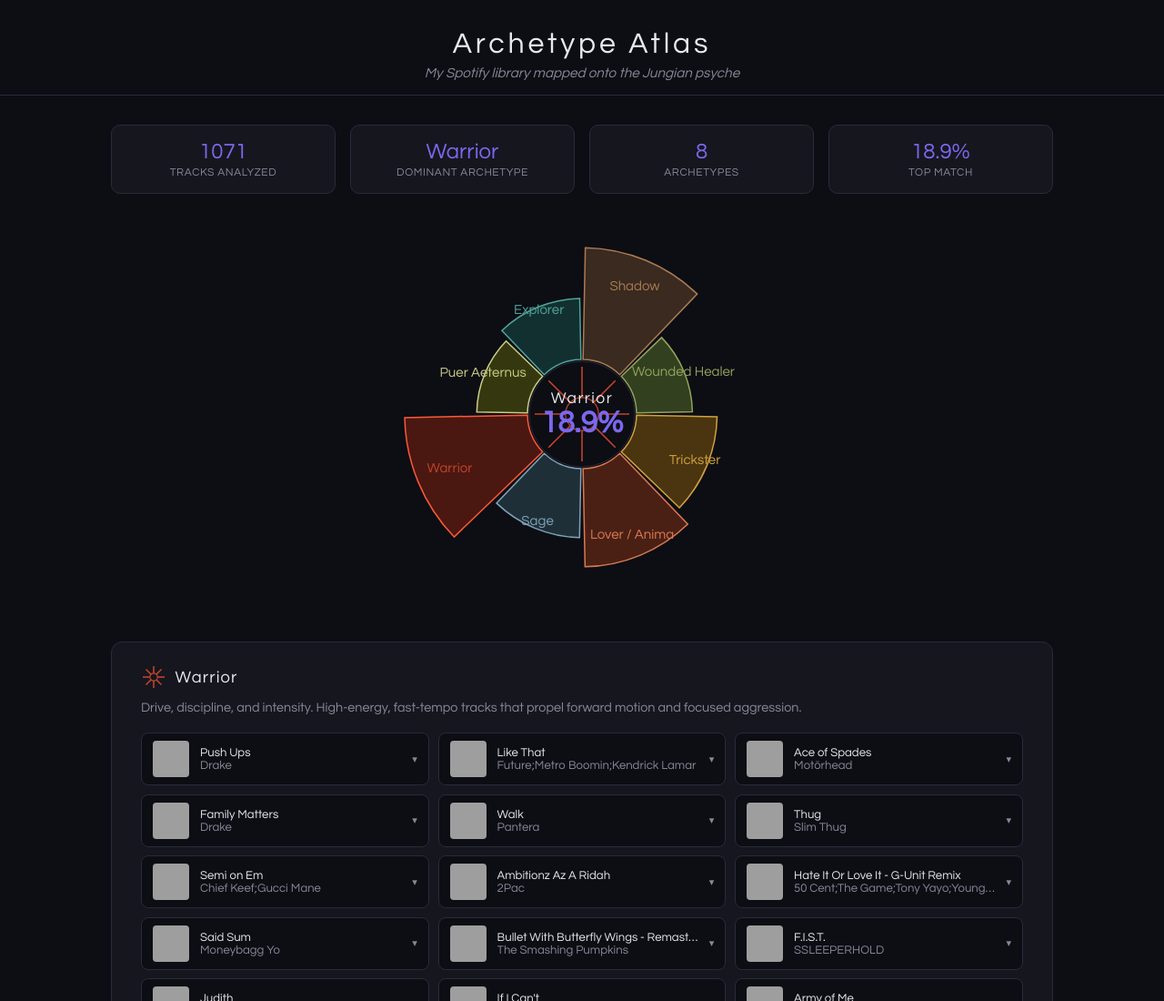
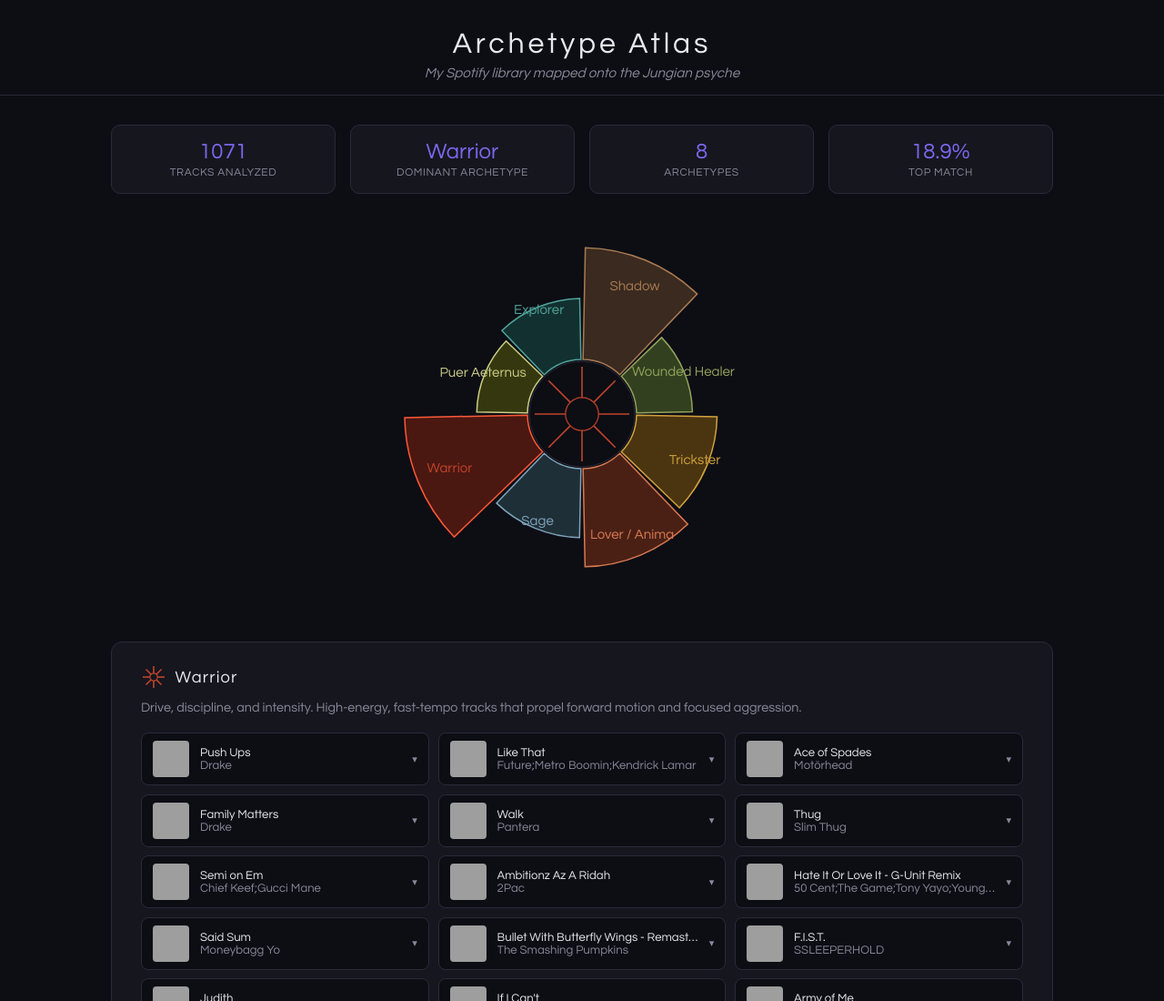
Before and after one commit to jessestrait/archetype-atlas, a plain HTML site: page index.html in a window 1280 px wide. Shown: the top 1100 px of the page at 91% size. Drawn offline with Linux system fonts and the light colour scheme; grey boxes are pictures that could not be loaded.

Commit message:
Remove now-redundant center text, keep just the emblem
The archetype name/pct in the wheel's center was redundant once the
large emblem was added there, and with the detail panel already
showing both below.

Co-Authored-By: Claude Sonnet 5 <noreply@anthropic.com>

```diff
--- a/index.html
+++ b/index.html
@@ -101,26 +101,6 @@
       align-items: center;
       justify-content: center;
       transition: opacity 0.2s;
-    }
-
-    #mandala-label {
-      position: absolute;
-      top: 50%;
-      left: 50%;
-      transform: translate(-50%, -50%);
-      text-align: center;
-      pointer-events: none;
-      width: 120px;
-    }
-    #mandala-label .arch-name {
-      font-size: 1.1rem;
-      letter-spacing: 0.08em;
-      color: var(--text);
-    }
-    #mandala-label .arch-pct {
-      font-size: 2.1rem;
-      font-weight: bold;
-      color: var(--accent);
     }
 
     /* ── Detail panel ── */
@@ -319,10 +299,6 @@
   <div id="mandala-wrap">
     <svg id="mandala" viewBox="-210 -210 420 420" xmlns="http://www.w3.org/2000/svg"></svg>
     <div id="mandala-emblem"></div>
-    <div id="mandala-label">
-      <div class="arch-name" id="lbl-name">tap a slice</div>
-      <div class="arch-pct" id="lbl-pct"></div>
-    </div>
   </div>
 
   <div id="detail">
@@ -547,8 +523,6 @@ function selectArchetype(idx) {
   document.querySelectorAll('.arc-slice').forEach(el => el.classList.remove('active'));
   document.querySelectorAll(`.arc-slice[data-idx="${idx}"]`).forEach(el => el.classList.add('active'));
 
-  document.getElementById('lbl-name').textContent = arch.name;
-  document.getElementById('lbl-pct').textContent = arch.pct + '%';
   document.getElementById('mandala-emblem').innerHTML = emblemSVG(arch.glyph, arch.color, 108);
   document.getElementById('detail-title').innerHTML = `${emblemSVG(arch.glyph, arch.color)}<span>${arch.name}</span>`;
   document.getElementById('detail-desc').textContent = arch.blurb;
```
